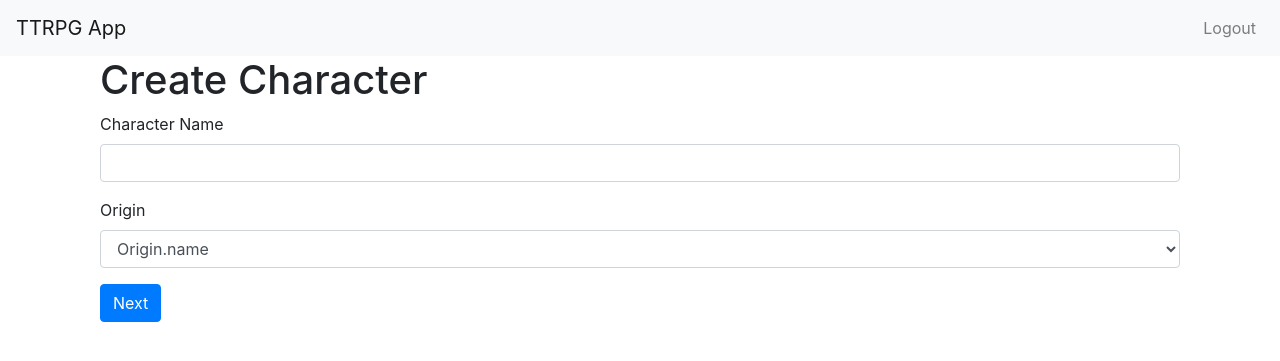
After one commit to Hillgrove/Fallout2D20-Character-Creator, a Flask app: page /create_character in a window 1280 px wide. The commit adds this page. Shown: the top 361 px of the page. Run offline with Flask 3, Linux system fonts and the light colour scheme; a user stored in the database is signed in; tables that the repository leaves empty hold one stand-in row (values such as "Sample post"); some libraries are stand-ins or nearby versions.

Commit message:
added step 1 of char creation - choose background

```diff
--- a/app/forms.py
+++ b/app/forms.py
@@ -1,8 +1,8 @@
 
 from flask_wtf import FlaskForm
-from wtforms import StringField, PasswordField, SubmitField, BooleanField
+from wtforms import StringField, PasswordField, SubmitField, BooleanField, SelectField
 from wtforms.validators import DataRequired, Length, EqualTo, ValidationError
-from app.models import User
+from app.models import User, Origin
 
 class RegistrationForm(FlaskForm):
     username = StringField("Username", validators=[DataRequired(), Length(min=2, max=20)])
@@ -20,3 +20,13 @@ class LoginForm(FlaskForm):
     password = PasswordField("Password", validators=[DataRequired()])
     remember = BooleanField("Remember Me")
     submit = SubmitField("Login")
+
+class BackgroundForm(FlaskForm):
+    name = StringField("Character Name", validators=[DataRequired()])
+    origin_id = SelectField("Origin", coerce=int, validators=[DataRequired()])
+    submit = SubmitField("Next")
+
+    def __init__(self, *args, **kwargs):
+        super(BackgroundForm, self).__init__(*args, **kwargs)
+        # Populate origin choices from the database
+        self.origin_id.choices = [(origin.id, Origin.name) for origin in Origin.query.all()]
--- a/app/routes.py
+++ b/app/routes.py
@@ -1,7 +1,7 @@
 
 from flask import render_template, url_for, flash, redirect
 from app import app, db
-from app.forms import RegistrationForm, LoginForm
+from app.forms import RegistrationForm, LoginForm, BackgroundForm
 from app.models import User, Character
 from flask_login import login_user, current_user, logout_user, login_required
 from werkzeug.security import generate_password_hash, check_password_hash
@@ -12,7 +12,6 @@ def index():
     if current_user.is_authenticated:
         return redirect(url_for("dashboard"))
     return render_template("index.html")
-
 
 @app.route("/register", methods=["GET", "POST"])
 def register():
@@ -29,7 +28,6 @@ def register():
         return redirect(url_for("login"))
     return render_template("register.html", title="Register", form=form)
 
-
 @app.route("/login", methods=["GET", "POST"])
 def login():
     if current_user.is_authenticated:
@@ -45,15 +43,32 @@ def login():
             flash("Login unsuccessful. Please check username and password", "danger")
     return render_template("login.html", title="Login", form=form)
 
-
 @app.route("/logout")
 def logout():
     logout_user()
     return redirect(url_for("index"))
-
 
 @app.route("/dashboard")
 @login_required
 def dashboard():
     characters = Character.query.filter_by(user_id=current_user.id).all()
     return render_template("dashboard.html", characters=characters)
+
+@app.route("/create_character", methods=["GET", "POST"])
+@login_required
+def create_character():
+    form = BackgroundForm()
+
+    if form.validate_on_submit():
+        new_character = Character(
+            name=form.name.data,
+            origin_id=form.origin_id.data,
+            user_id=current_user.id
+        )
+
+        db.session.add(new_character)
+        db.session.commit()
+
+        return redirect(url_for("choose_specials", character_id=new_character.id))
+
+    return render_template("create_character.html", form=form)
--- /dev/null
+++ b/app/templates/create_character.html
@@ -0,0 +1,22 @@
+
+{% extends "base.html" %}
+
+{% block content %}
+<div class="container">
+    <h1>Create Character</h1>
+    <form method="POST" action="{{ url_for('create_character') }}">
+        {{ form.hidden_tag() }}
+        <div class="form-group">
+            {{ form.name.label(class="form-control-label") }}
+            {{ form.name(class="form-control") }}
+        </div>
+        <div class="form-group">
+            {{ form.origin_id.label(class="form-control-label") }}
+            {{ form.origin_id(class="form-control") }}
+        </div>
+        <div class="form-group">
+            {{ form.submit(class="btn btn-primary") }}
+        </div>
+    </form>
+</div>
+{% endblock %}
--- a/app/templates/dashboard.html
+++ b/app/templates/dashboard.html
@@ -5,7 +5,7 @@
 {% block content %}
     <div class="container">
         <h1 class="mt-4">Your Characters</h1>
-        <a class="btn btn-primary mb-2" href="#">Add New Character</a>
+        <a class="btn btn-primary mb-2" href="{{ url_for('create_character') }}">Add New Character</a>
         <table class="table table-bordered">
             <thead>
                 <tr>
```
Also changed, not shown: app/models.py (+9 -5 lines).
